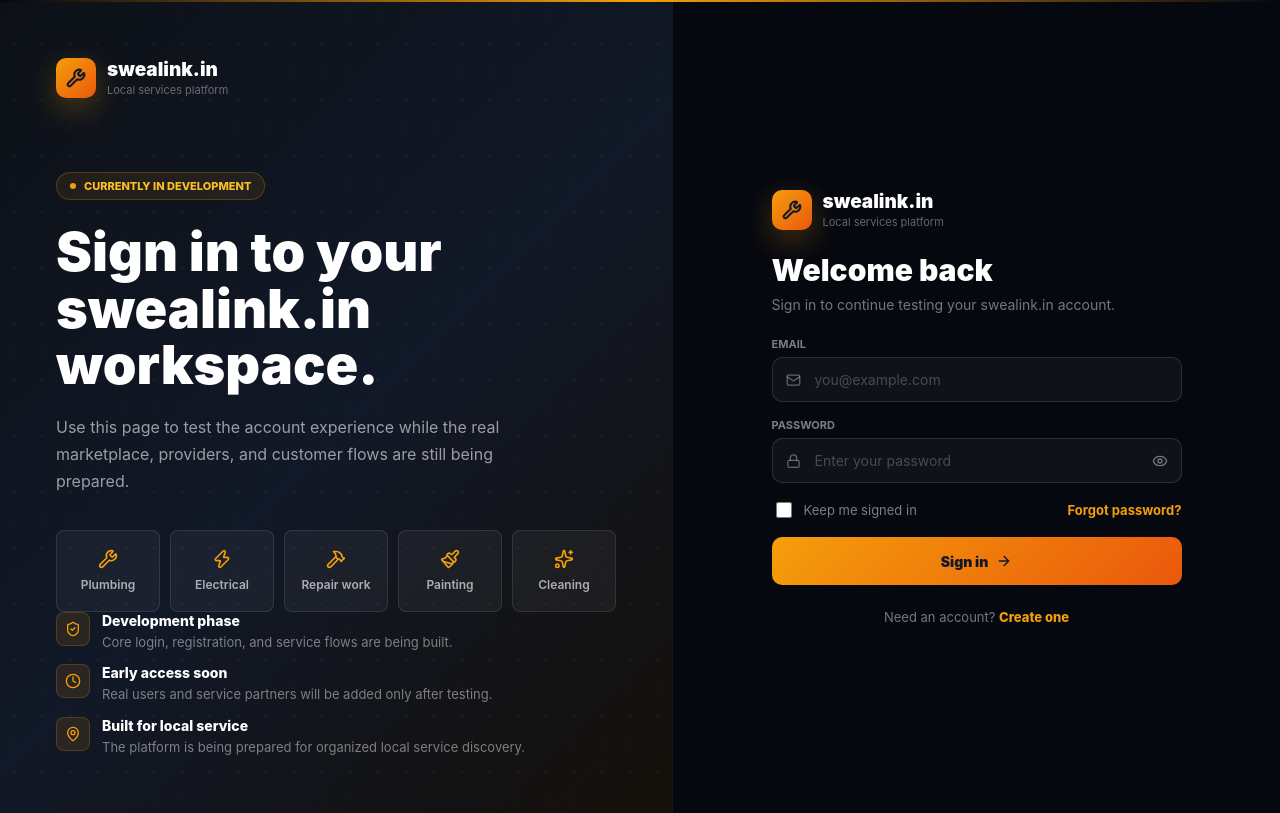
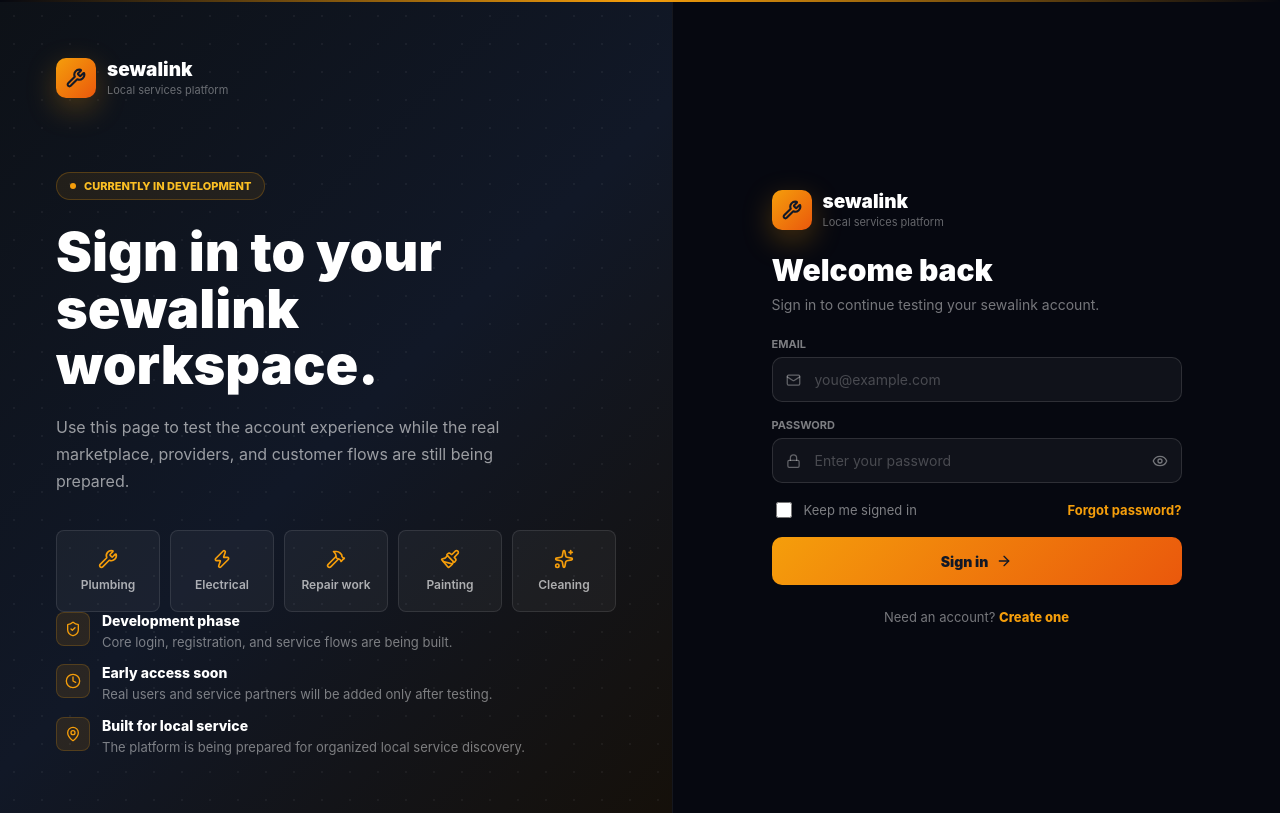
Before and after one commit to alexchaudhary/sewalink, a Next.js app in the folder frontend/: page /login in a window 1280 px wide. Built offline with nearby package versions, Linux system fonts and the light colour scheme.

Commit message:
Add login page changes

```diff
--- a/frontend/src/pages/login.tsx
+++ b/frontend/src/pages/login.tsx
@@ -71,7 +71,7 @@ function BrandLogo() {
         <Wrench size={20} strokeWidth={2.5} />
       </div>
       <div>
-        <div style={{ fontSize: 19, fontWeight: 900, lineHeight: 1, color: "#fff" }}>swealink.in</div>
+        <div style={{ fontSize: 19, fontWeight: 900, lineHeight: 1, color: "#fff" }}>sewalink</div>
         <div style={{ marginTop: 4, fontSize: 11, color: "rgba(255,255,255,0.38)" }}>Local services platform</div>
       </div>
     </div>
@@ -230,7 +230,7 @@ export default function LoginPage() {
               fontWeight: 900,
               lineHeight: 1.05,
             }}>
-              Sign in to your swealink.in workspace.
+              Sign in to your sewalink workspace.
             </h1>
             <p style={{
               maxWidth: 460,
@@ -309,7 +309,7 @@ export default function LoginPage() {
                   <div>
                     <h2 style={{ margin: 0, fontSize: 30, fontWeight: 900 }}>Welcome back</h2>
                     <p style={{ margin: "8px 0 0", color: "rgba(255,255,255,0.45)", fontSize: 14 }}>
-                      Sign in to continue testing your swealink.in account.
+                      Sign in to continue testing your sewalink account.
                     </p>
                   </div>
                 </div>
```
